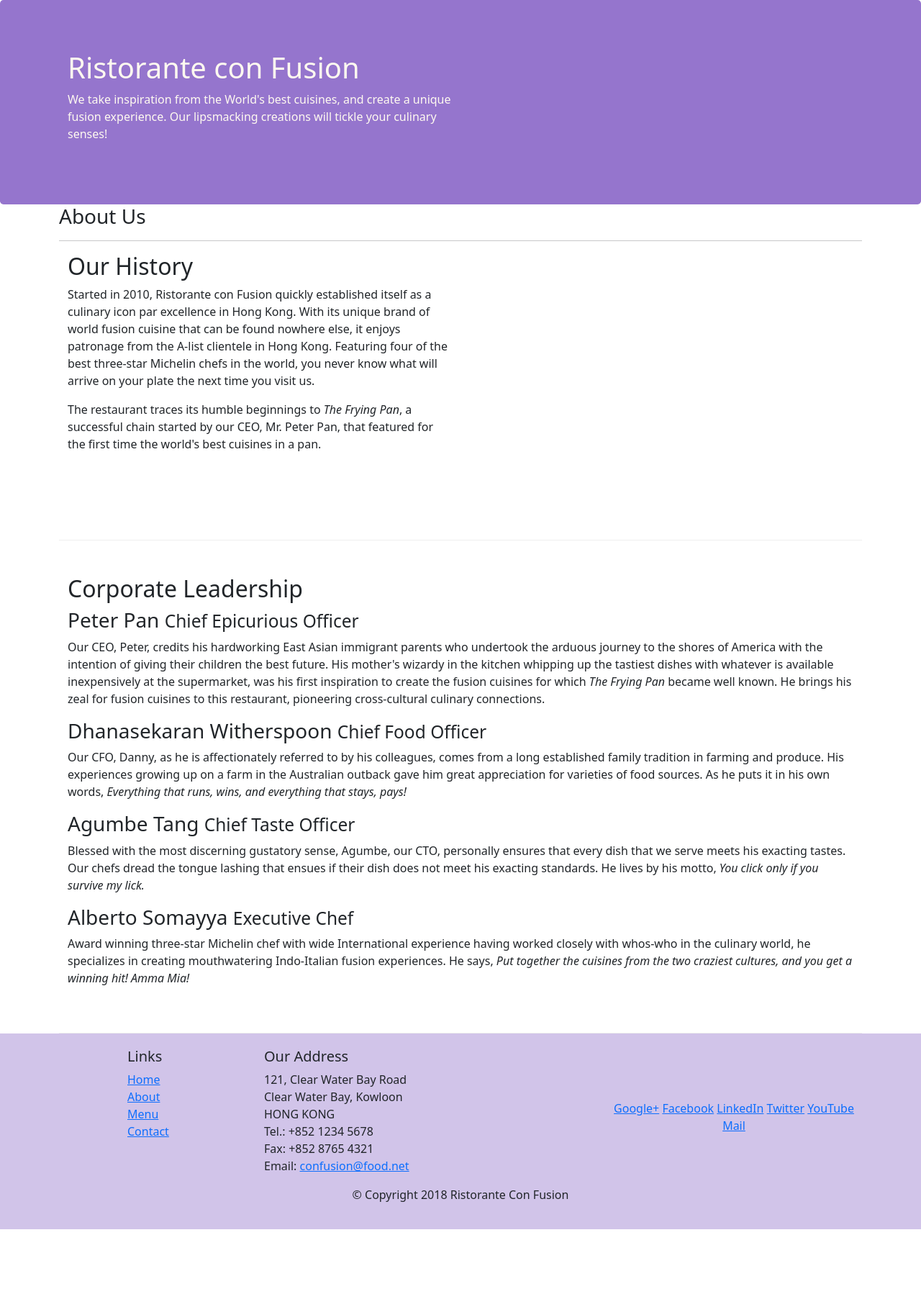
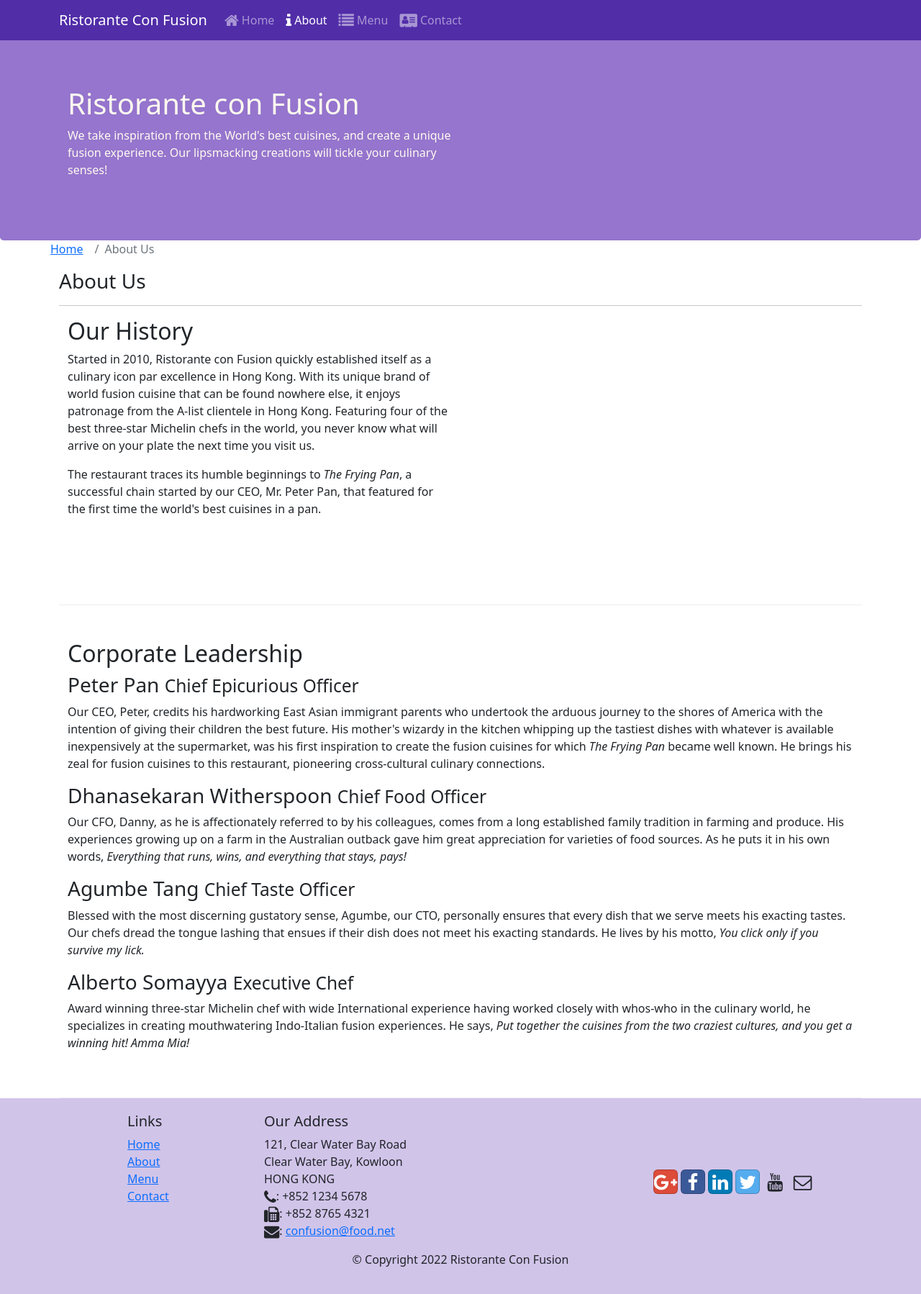
Before and after one commit to TropicalXU/conFusion-1, a website: page aboutus.html in a window 1280 px wide. Shown: the whole page at 72% size. Before the commit the page ends 1708 px from the top, so only its background shows below. Drawn offline with nearby package versions, Linux system fonts and the light colour scheme.

Commit message:
fontawesom fonts

```diff
--- a/aboutus.html
+++ b/aboutus.html
@@ -2,12 +2,19 @@
 <html lang="en">
 
 <head>
+    <!--REQUIRED META TAGS-->
     <meta charset="utf-8">
     <meta name="viewport" content="width=device-width, initial-scale=1, shrink-to-fit=no">
     <meta http-equiv="x-ua-compatible" content="ie=edge">
+
+    <!--BOOTSTRAP/CSS-->
     <link rel="stylesheet" href="node_modules/bootstrap/dist/css/bootstrap.min.css">
     <link rel="stylesheet" href="https://cdn.jsdelivr.net/npm/bootstrap@5.2.0/dist/css/bootstrap.min.css">
+    <link rel="stylesheet" href="/node_modules/font-awesome/css/font-awesome.css">
+    <link rel="stylesheet" href="node_modules/bootstrap-social/bootstrap-social.css">
     <link rel="stylesheet" href="/css/styles.css">
+
+    <!--CSS STYLING FOR ASSIGNMENT VIEW-->
     <style>
         .row-header {
    margin: 0px auto;
@@ -47,6 +54,24 @@ footer {
 
 <body>
 
+    <!--NAVBAR-->
+<nav class="navbar navbar-dark navbar-expand-sm fixed-top">
+    <div class="container">
+        <button class="navbar-toggler" type="button" data-toggle="collapse" data-target="#Navbar">
+            <span class="navbar-toggler-icon"></span>
+        </button>
+       <a class="navbar-brand" href="./index.html">Ristorante Con Fusion</a>
+       <div class="collapse navbar-collapse" id="Navbar">
+          <ul class="navbar-nav mr-auto">
+              <li class="nav-item"><a class="nav-link" href="./index.html"><span class="fa fa-home fa-lg"></span> Home</a></li>
+              <li class="nav-item active"><a class="nav-link" href="./aboutus.html"><span class="fa fa-info fa-lg"></span> About</a></li>
+              <li class="nav-item"><a class="nav-link" href="#"><span class="fa fa-list fa-lg"></span> Menu</a></li>
+              <li class="nav-item"><a class="nav-link" href="#"><span class="fa fa-address-card fa-lg"></span> Contact</a></li>
+          </ul>
+        </div>
+    </div>
+</nav>
+    <!--PAGE HEADER-->
     <header class="jumbotron">
         <div class="container">
             <div class="row row-header">
@@ -60,8 +85,13 @@ footer {
         </div>
     </header>
 
+    <!--PAGE CONTENT-->
     <div class="container">
         <div class="row">
+            <ol class="col-12 breadcrumb">
+                <li class="breadcrumb-item"><a href="./index.html">Home</a></li>
+                <li class="breadcrumb-item active">About Us</li>
+            </ol>
             <div class="col-12">
                <h3>About Us</h3>
                <hr>
@@ -95,6 +125,7 @@ footer {
 
     </div>
 
+    <!--PAGE FOOTER-->
     <footer class="footer">
         <div class="container">
             <div class="row">
@@ -113,30 +144,31 @@ footer {
 		              121, Clear Water Bay Road<br>
 		              Clear Water Bay, Kowloon<br>
 		              HONG KONG<br>
-		              Tel.: +852 1234 5678<br>
-		              Fax: +852 8765 4321<br>
-		              Email: <a href="mailto:confusion@food.net">confusion@food.net</a>
+                      <i class="fa fa-phone fa-lg"></i>: +852 1234 5678<br>
+		              <i class="fa fa-fax fa-lg"></i>: +852 8765 4321<br>
+		              <i class="fa fa-envelope fa-lg"></i>: <a href="mailto:confusion@food.net">confusion@food.net</a>
 		           </address>
                 </div>
                 <div class="col-12 col-sm-4 align-self-center">
                     <div class="text-center">
-                        <a href="http://google.com/+">Google+</a>
-                        <a href="http://www.facebook.com/profile.php?id=">Facebook</a>
-                        <a href="http://www.linkedin.com/in/">LinkedIn</a>
-                        <a href="http://twitter.com/">Twitter</a>
-                        <a href="http://youtube.com/">YouTube</a>
-                        <a href="mailto:">Mail</a>
+                        <a class="btn btn-social-icon btn-google" href="http://google.com/+"><i class="fa fa-google-plus fa-lg"></i></a>
+                        <a class="btn btn-social-icon btn-facebook" href="http://www.facebook.com/profile.php?id="><i class="fa fa-facebook fa-lg"></i></a>
+                        <a class="btn btn-social-icon btn-linkedin" href="http://www.linkedin.com/in/"><i class="fa fa-linkedin fa-lg"></i></a>
+                        <a class="btn btn-social-icon btn-twitter" href="http://twitter.com/"><i class="fa fa-twitter fa-lg"></i></a>
+                        <a class="btn btn-social-icon btn-youtube" href="http://youtube.com/"><i class="fa fa-youtube fa-lg"></i></a>
+                        <a class="btn btn-social-icon" href="mailto:"><i class="fa fa-envelope-o fa-lg"></i></a>
                     </div>
                 </div>
            </div>
            <div class="row justify-content-center">
                 <div class="col-auto">
-                    <p>© Copyright 2018 Ristorante Con Fusion</p>
+                    <p>© Copyright 2022 Ristorante Con Fusion</p>
                 </div>
            </div>
         </div>
     </footer>
 
+    <!--SCRIPT LINKS-->
     <script src="https://cdn.jsdelivr.net/npm/@popperjs/core@2.11.5/dist/umd/popper.min.js" integrity="sha384-Xe+8cL9oJa6tN/veChSP7q+mnSPaj5Bcu9mPX5F5xIGE0DVittaqT5lorf0EI7Vk" crossorigin="anonymous"></script>
     <script src="https://cdn.jsdelivr.net/npm/bootstrap@5.2.0/dist/js/bootstrap.min.js" integrity="sha384-ODmDIVzN+pFdexxHEHFBQH3/9/vQ9uori45z4JjnFsRydbmQbmL5t1tQ0culUzyK" crossorigin="anonymous"></script>
     <script src="https://code.jquery.com/jquery-3.6.1.js" integrity="sha256-3zlB5s2uwoUzrXK3BT7AX3FyvojsraNFxCc2vC/7pNI=" crossorigin="anonymous"></script>
--- a/css/styles.css
+++ b/css/styles.css
@@ -28,3 +28,12 @@ footer {
    margin: 0px;
    color: #0f0f0f;
 }
+
+body {
+   padding: 50px 0 0 0;
+   z-index: 0;
+}
+
+.navbar-dark {
+   background-color: #512DA8;
+}
--- a/package.json
+++ b/package.json
@@ -15,6 +15,8 @@
   },
   "dependencies": {
     "bootstrap": "^4.0.0",
+    "bootstrap-social": "^5.1.1",
+    "font-awesome": "^4.7.0",
     "jquery": "^3.3.1",
     "popper.js": "^1.12.9"
   },
```
Also changed, not shown: index.html (+38 -11 lines), 1 other file.
